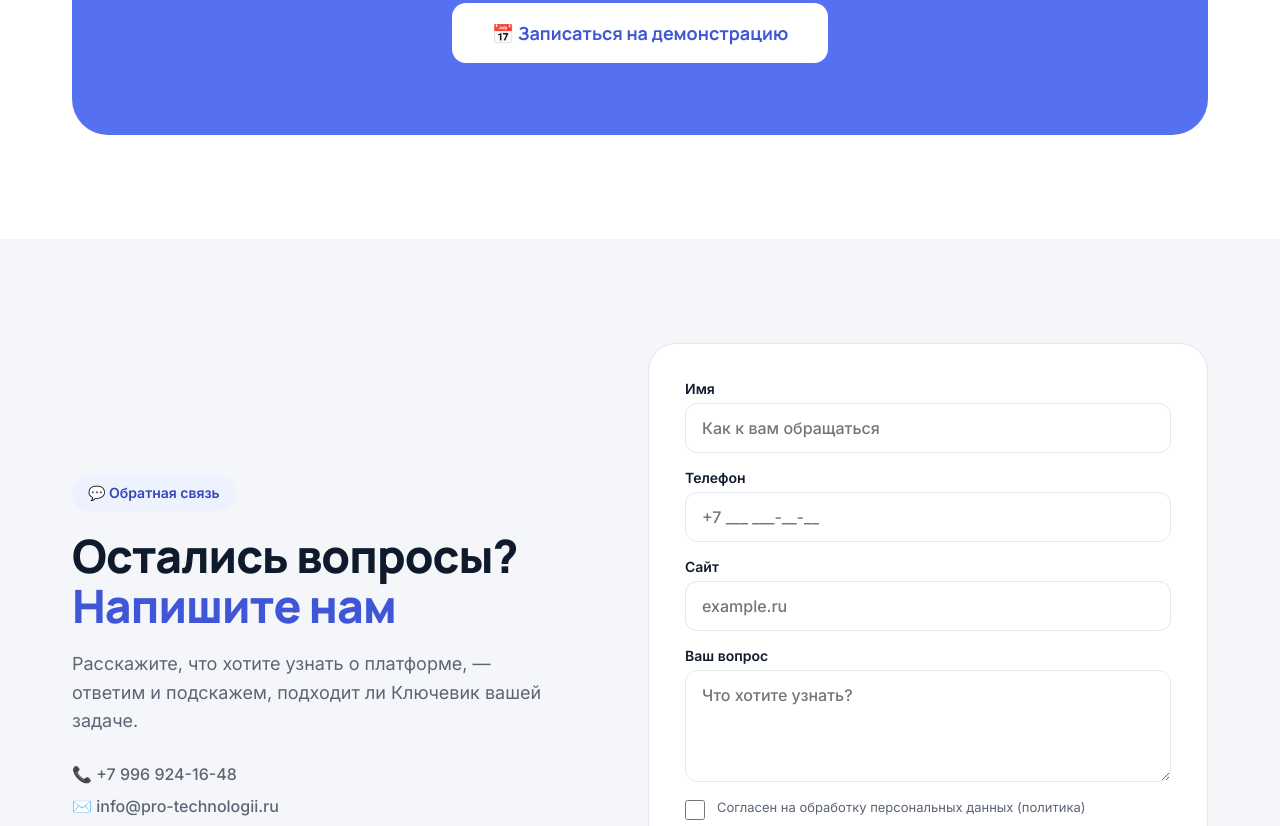
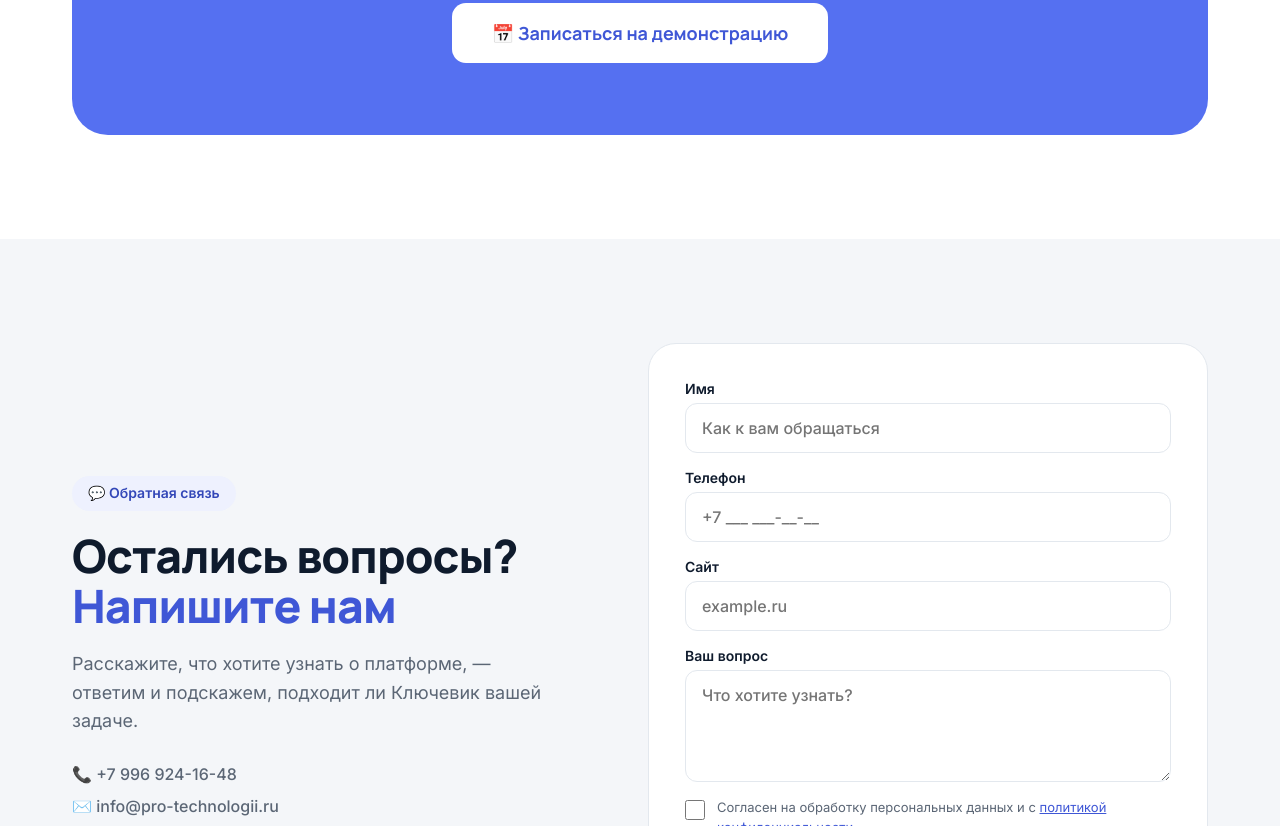
Before and after one commit to Vindma2903/key-content-land, a plain HTML site: page index.html in a window 1280 px wide. Shown: the part 11174-12000 px from the top of the page. Drawn offline with Linux system fonts and the light colour scheme; no server answers.

Commit message:
Ссылка на политику в форме демо
Co-Authored-By: Claude Sonnet 5.5 <noreply@anthropic.com>

```diff
--- a/index.html
+++ b/index.html
@@ -481,7 +481,7 @@
         <label>Телефон<input class="inp" type="tel" name="phone" autocomplete="tel" required placeholder="+7 ___ ___-__-__"></label>
         <label>Сайт<input class="inp" type="text" name="site" required placeholder="example.ru"></label>
         <label>Ваш вопрос<textarea class="inp inp--area" name="text" rows="4" required placeholder="Что хотите узнать?"></textarea></label>
-        <label class="agree"><input type="checkbox" required><span>Согласен на обработку персональных данных (<a href="/privacy" target="_blank">политика</a>)</span></label>
+        <label class="agree"><input type="checkbox" required><span>Согласен на обработку персональных данных и с <a href="/privacy" target="_blank" rel="noopener">политикой конфиденциальности</a></span></label>
         <button class="btn btn--block" type="submit">Отправить</button>
       </form>
       <div class="done" id="fb-done" hidden>
@@ -536,7 +536,7 @@
     <label>Имя<input class="inp" type="text" name="name" autocomplete="name" required placeholder="Как к вам обращаться"></label>
     <label>Телефон<input class="inp" type="tel" name="phone" autocomplete="tel" required placeholder="+7 ___ ___-__-__"></label>
     <label>Сайт<input class="inp" type="text" name="site" required placeholder="example.ru"></label>
-    <label class="agree"><input type="checkbox" required><span>Согласен на обработку персональных данных (<a href="/privacy" target="_blank">политика</a>)</span></label>
+    <label class="agree"><input type="checkbox" required><span>Согласен на обработку персональных данных и с <a href="/privacy" target="_blank" rel="noopener">политикой конфиденциальности</a></span></label>
     <button class="btn btn--block" type="submit">Записаться на демо</button>
   </form>
   <div class="done" id="demo-done" hidden>
--- a/styles.css
+++ b/styles.css
@@ -593,3 +593,4 @@ img,svg{max-width:100%}
 @media (prefers-reduced-motion:reduce){
   *,*::before,*::after{animation:none!important;transition:none!important;scroll-behavior:auto!important}
 }
+.agree a{color:var(--blue-t);text-decoration:underline}
```
Also changed, not shown: about.html (+1 -1 lines), privacy.html (+1 -1 lines).
